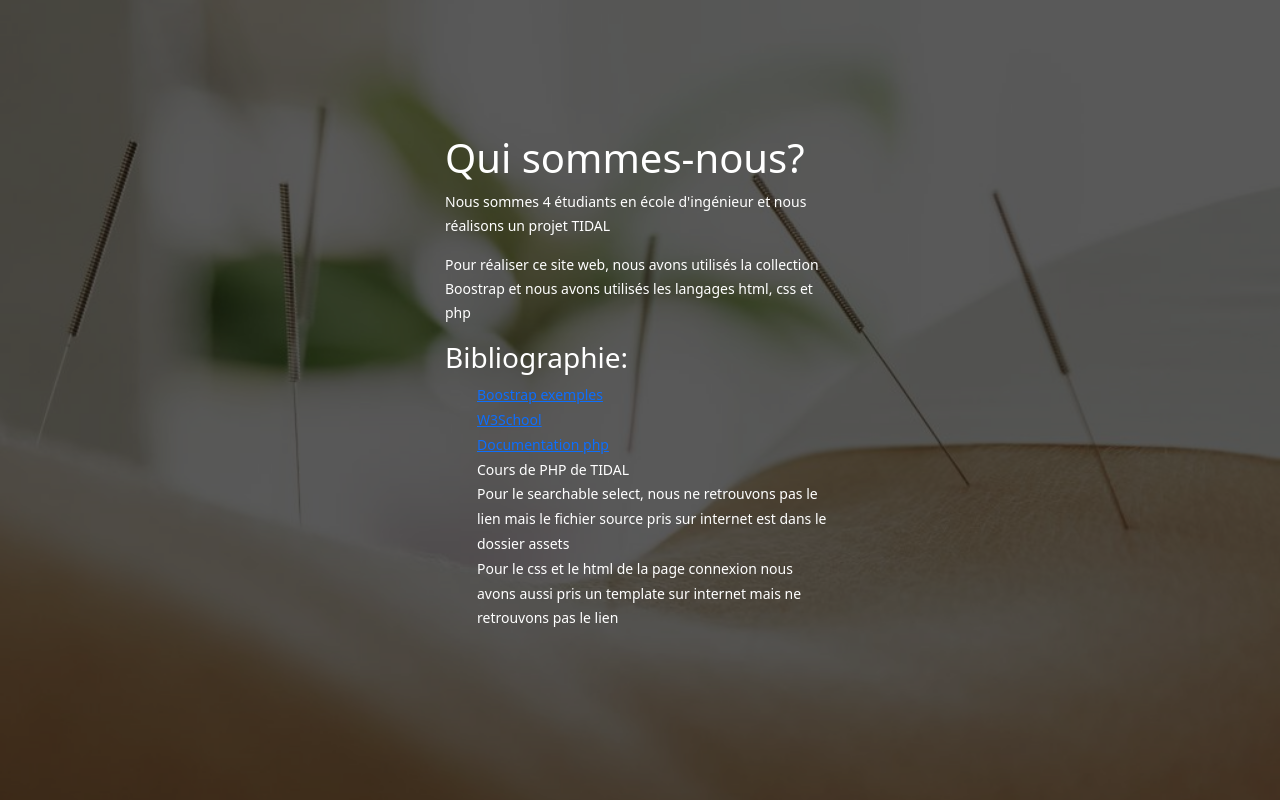
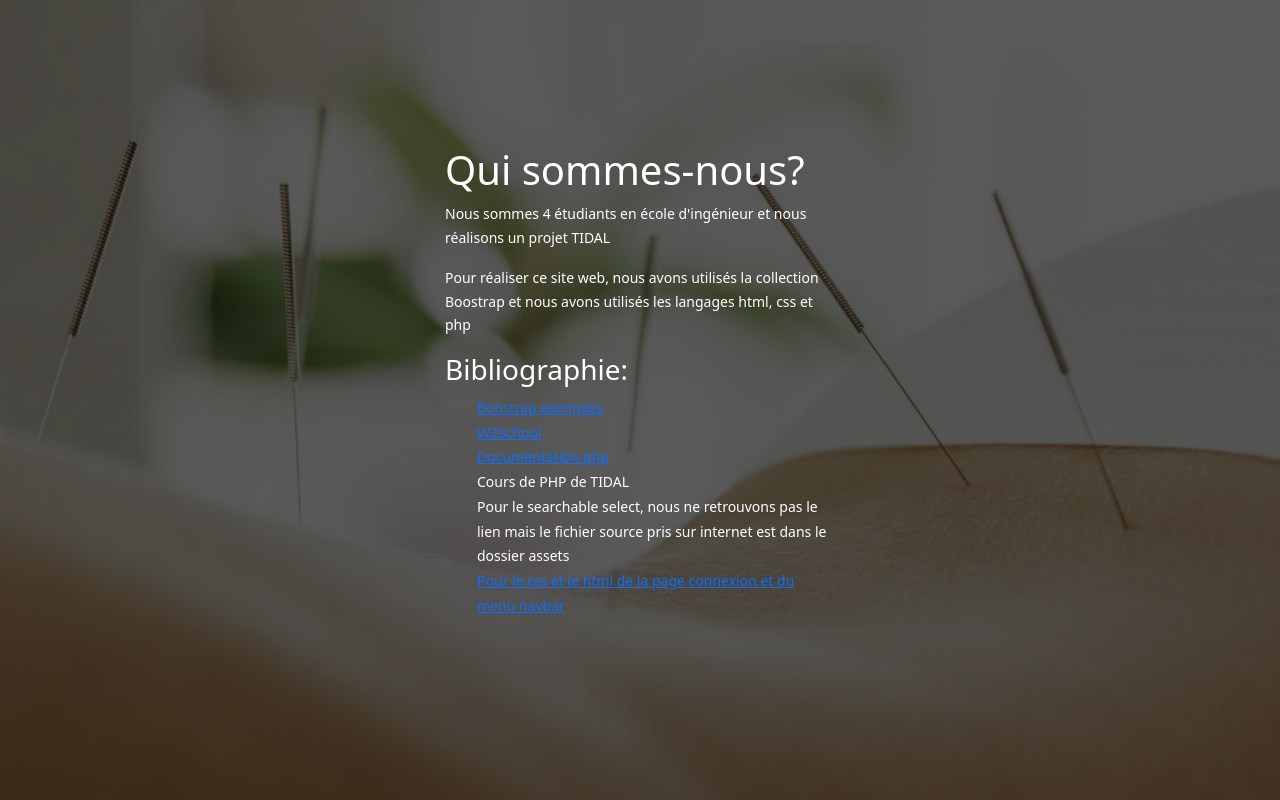
Before and after one commit to LucasCoudrais/projet-tidal-les-tigresses, a PHP site: page /source/views/v_apropos.php in a window 1280 px wide. Shown: the part 60-860 px from the top of the page. Run offline with PHP 8.4, Linux system fonts and the light colour scheme; some libraries are stand-ins or nearby versions.

Commit message:
update apropos

```diff
--- a/source/views/v_apropos.php
+++ b/source/views/v_apropos.php
@@ -96,7 +96,7 @@
           </li>
           <li> <a>Pour le searchable select, nous ne retrouvons pas le lien mais le fichier source pris sur internet est dans le dossier assets</a>
           </li>
-          <li> <a>Pour le css et le html de la page connexion nous avons aussi pris un template sur internet mais ne retrouvons pas le lien</a>
+          <li> <a href="https://colorlib.com/wp/cat/login-forms/">Pour le css et le html de la page connexion et du menu navbar</a>
           </li>
         </ul>
       </div>
```
